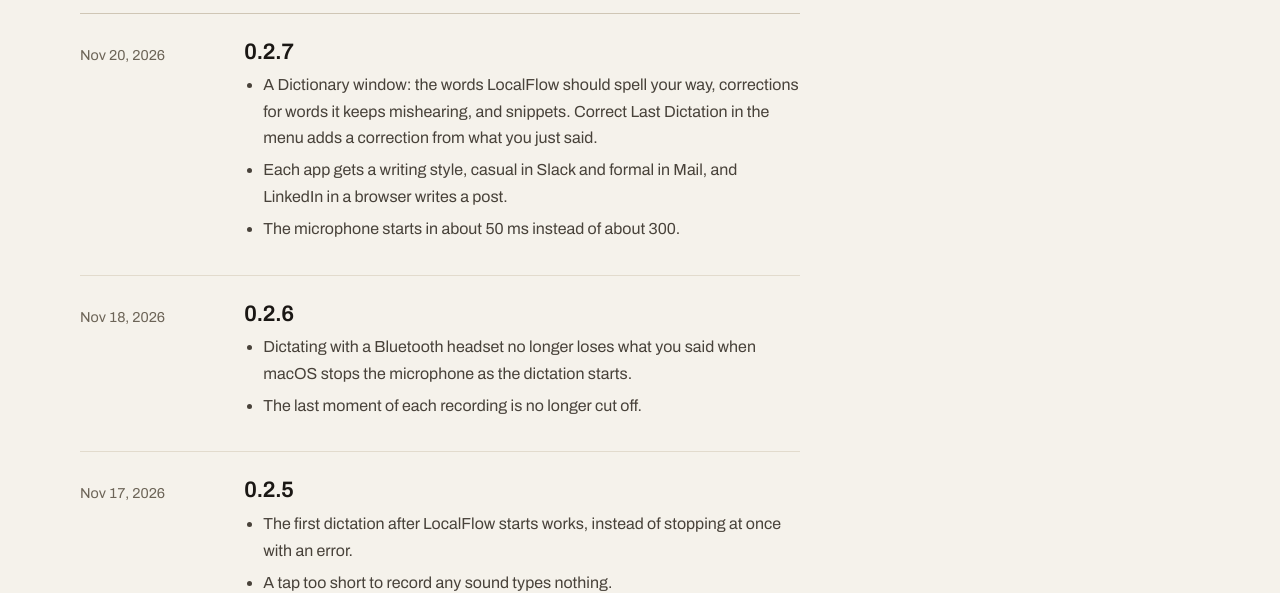
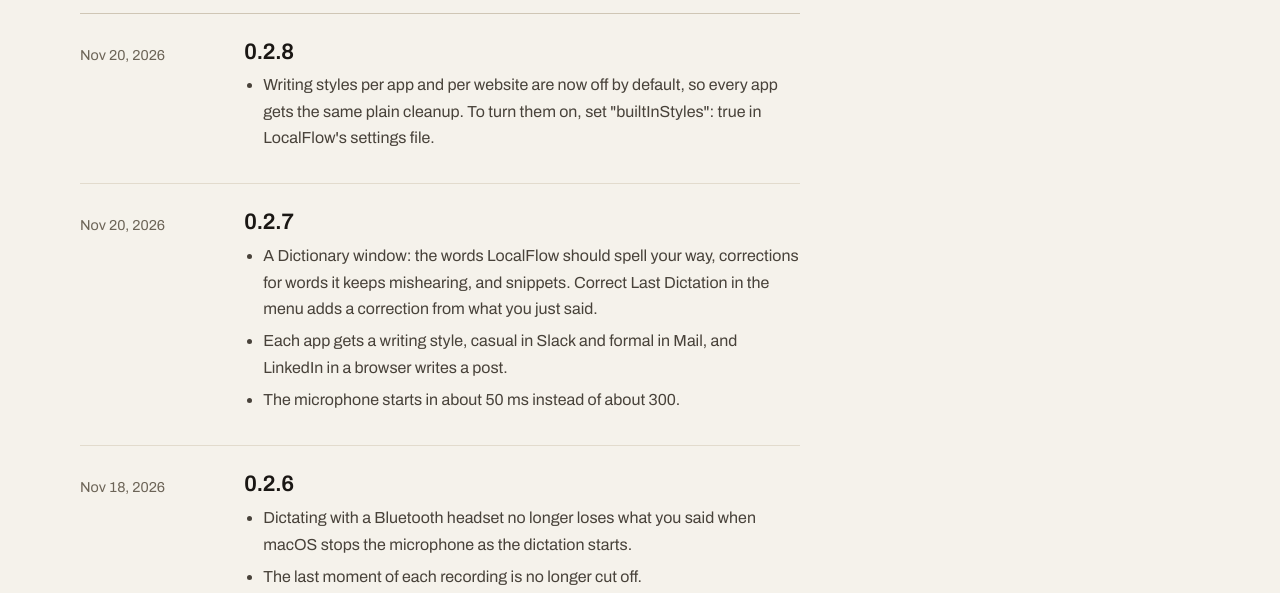
Before and after one commit to Ryan-Loofy/localflow-app, a plain HTML site: page changelog.html in a window 1280 px wide. Shown: the part 218-811 px from the top of the page. Drawn offline with Linux system fonts and the light colour scheme.

Commit message:
LocalFlow 0.2.8: writing styles per app off by default

```diff
--- a/changelog.html
+++ b/changelog.html
@@ -25,6 +25,15 @@
 <section class="page"><div class="wrap">
   <h1>Changelog</h1>
   <div class="log">
+    <article>
+      <time datetime="2026-11-20">Nov 20, 2026</time>
+      <div>
+        <h2>0.2.8</h2>
+        <ul>
+          <li>Writing styles per app and per website are now off by default, so every app gets the same plain cleanup. To turn them on, set "builtInStyles": true in LocalFlow's settings file.</li>
+        </ul>
+      </div>
+    </article>
     <article>
       <time datetime="2026-11-20">Nov 20, 2026</time>
       <div>
```
Also changed, not shown: download.html (+1 -1 lines).
